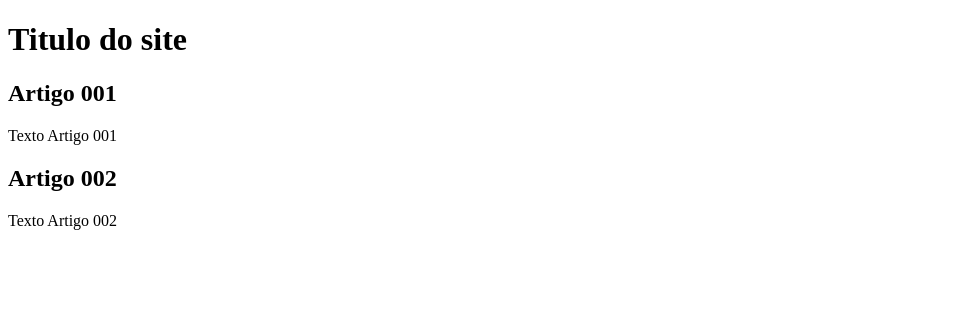
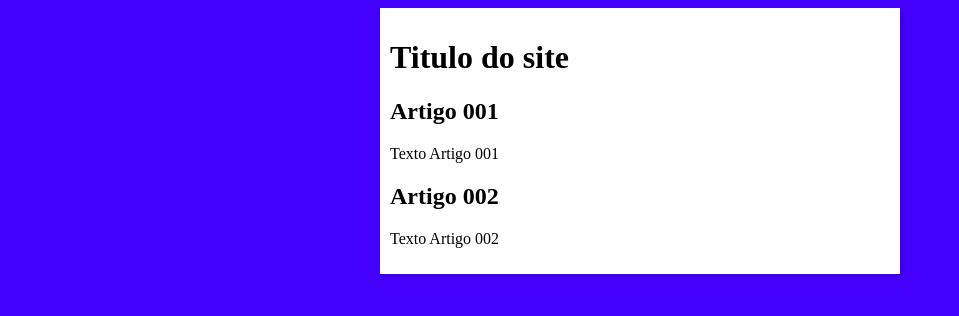
Before and after one commit to harrisondouglas/projeto-site, a plain HTML site: page index.html in a window 1280 px wide. Shown: the whole page, without its empty margins (0-959 px from the left). Drawn offline with Linux system fonts and the light colour scheme.

Commit message:
iniciei o design

```diff
--- /dev/null
+++ b/estilos/style.css
@@ -0,0 +1,16 @@
+*{
+    font-family:Arial, Helvetica, sans-serif
+    font-size: 16px;
+}
+
+body {
+    background-color: rgb(68, 0, 255);
+}
+
+main {
+    background-color: white;
+    width: 500px;
+    margin: auto;
+    padding: 10px;
+    box-shadow: 3px 3px 5px rgba(0, 0, 0, 0.144);
+}
--- a/index.html
+++ b/index.html
@@ -5,6 +5,8 @@
     <meta http-equiv="X-UA-Compatible" content="IE=edge">
     <meta name="viewport" content="width=device-width, initial-scale=1.0">
     <title>Titulo do site</title>
+    <link rel="stylesheet" href="estilos/style.css"
+
 </head>
 <body>
     <main>
```
